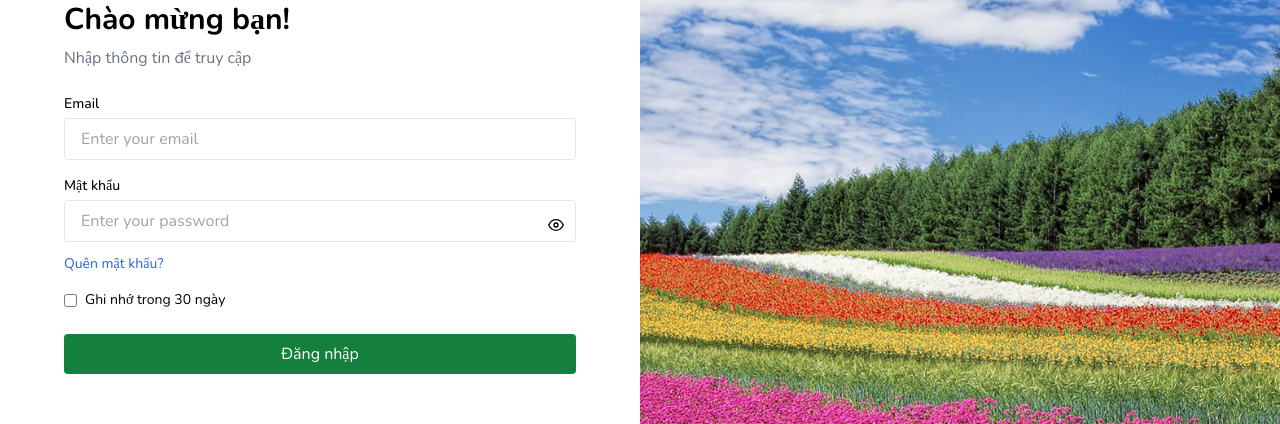
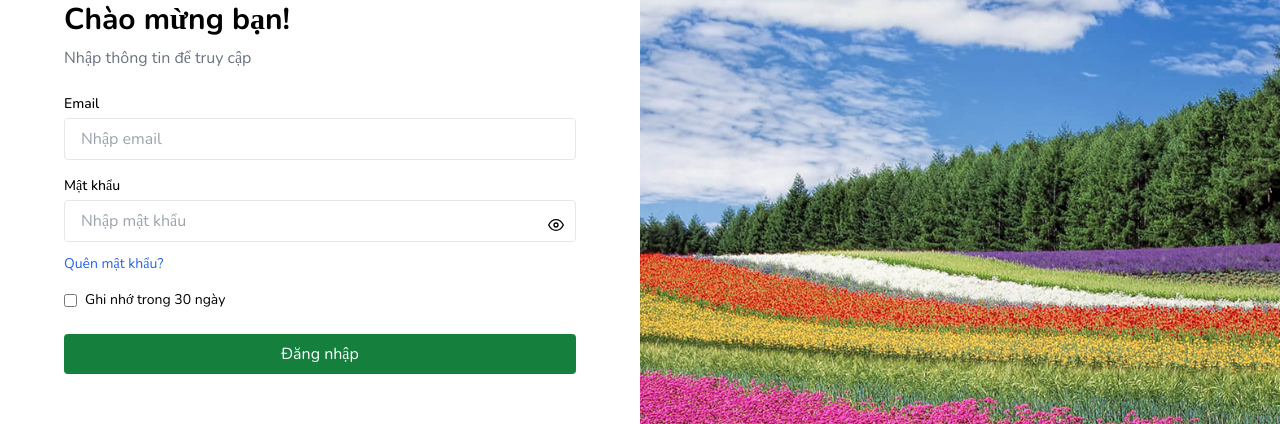
Before and after one commit to TanThNguyen/SmartWateringSystem, a React (Vite) app in the folder frontend/: page / in a window 1280 px wide. Shown: the part 212-636 px from the top of the page. Built offline with nearby package versions, Linux system fonts and the light colour scheme.

Commit message:
update login + home ui/ux

```diff
--- a/frontend/src/pages/auth/login.tsx
+++ b/frontend/src/pages/auth/login.tsx
@@ -68,11 +68,12 @@ export default function LoginPage() {
         <h1 className="text-3xl font-bold">Chào mừng bạn!</h1>
         <p className="text-gray-500 mt-2">Nhập thông tin để truy cập</p>
 
+        <form onSubmit={(e) => { e.preventDefault(); handleLogin(); }}>
           <div className="mt-6">
             <label className="block text-sm font-medium">Email</label>
             <input
               type="email"
-            placeholder="Enter your email"
+              placeholder="Nhập email"
               className="w-full border px-4 py-2 rounded mt-1"
               value={email}
               onChange={(e) => setEmail(e.target.value)}
@@ -83,7 +84,7 @@ export default function LoginPage() {
             <label className="block text-sm font-medium">Mật khẩu</label>
             <input
               type={showPassword ? "text" : "password"}
-            placeholder="Enter your password"
+              placeholder="Nhập mật khẩu"
               className="w-full border px-4 py-2 rounded mt-1"
               value={password}
               onChange={(e) => setPassword(e.target.value)}
@@ -103,23 +104,13 @@ export default function LoginPage() {
           </div>
 
           <button
-          onClick={handleLogin}
+            type="submit"
             className="w-full bg-green-700 text-white py-2 rounded mt-6 disabled:opacity-50"
             disabled={loading}
           >
             {loading ? "Logging in..." : "Đăng nhập"}
           </button>
-
-        {/* <div className="text-center text-sm text-gray-400 mt-4">Or</div>
-
-        <div className="flex gap-4 mt-4">
-          <button className="flex-1 border flex items-center justify-center py-2 rounded">
-            <FaGoogle className="mr-2" /> Sign in with Google
-          </button>
-          <button className="flex-1 border flex items-center justify-center py-2 rounded">
-            <FaApple className="mr-2" /> Sign in with Apple
-          </button>
-        </div> */}
+        </form>
       </div>
 
       <div className="w-1/2 h-full">
--- a/frontend/src/pages/dashboard/home.tsx
+++ b/frontend/src/pages/dashboard/home.tsx
@@ -385,7 +385,7 @@ export default function DashboardPage() {
       }}
     >
       {/* Thanh trên cùng */}
-      <div className="absolute top-0 left-0 w-full flex items-center justify-between p-4 bg-black/40">
+      <div className="fixed top-0 inset-x-20 flex items-center justify-between p-4 bg-black/40">
         <div className="flex items-center space-x-4">
           <div className="relative">
             {/* <span className="absolute -top-2 -right-2 bg-red-500 text-white text-xs rounded-full px-1">
@@ -396,7 +396,7 @@ export default function DashboardPage() {
             </button>
           </div>
           <span className="text-white text-lg font-semibold">
-            Welcome Farm, {username}
+            Chào mừng bạn, {username}
           </span>
         </div>
         <div className="text-white text-right">
@@ -572,9 +572,9 @@ export default function DashboardPage() {
       {/* Modal danh sách areas */}
       {showAreaList && (
         <div onClick={() => setShowAreaList(false)} className="fixed inset-0 flex items-center justify-center bg-black/50">
-          <div onClick={(e) => e.stopPropagation()} className="bg-white p-6 rounded-lg w-96">
+          <div onClick={(e) => e.stopPropagation()} className="bg-white p-6 rounded-lg w-11/12 max-w-md">
             <h2 className="text-lg font-bold mb-4">Danh sách khu vực</h2>
-            <table className="w-full text-left mb-4">
+            <table className="w-full text-left mb-4 table-auto">
               <thead>
                 <tr>
                   <th className="border-b py-2">Khu vực</th>
```
Lines whose indentation alone changed are shown as unchanged.
